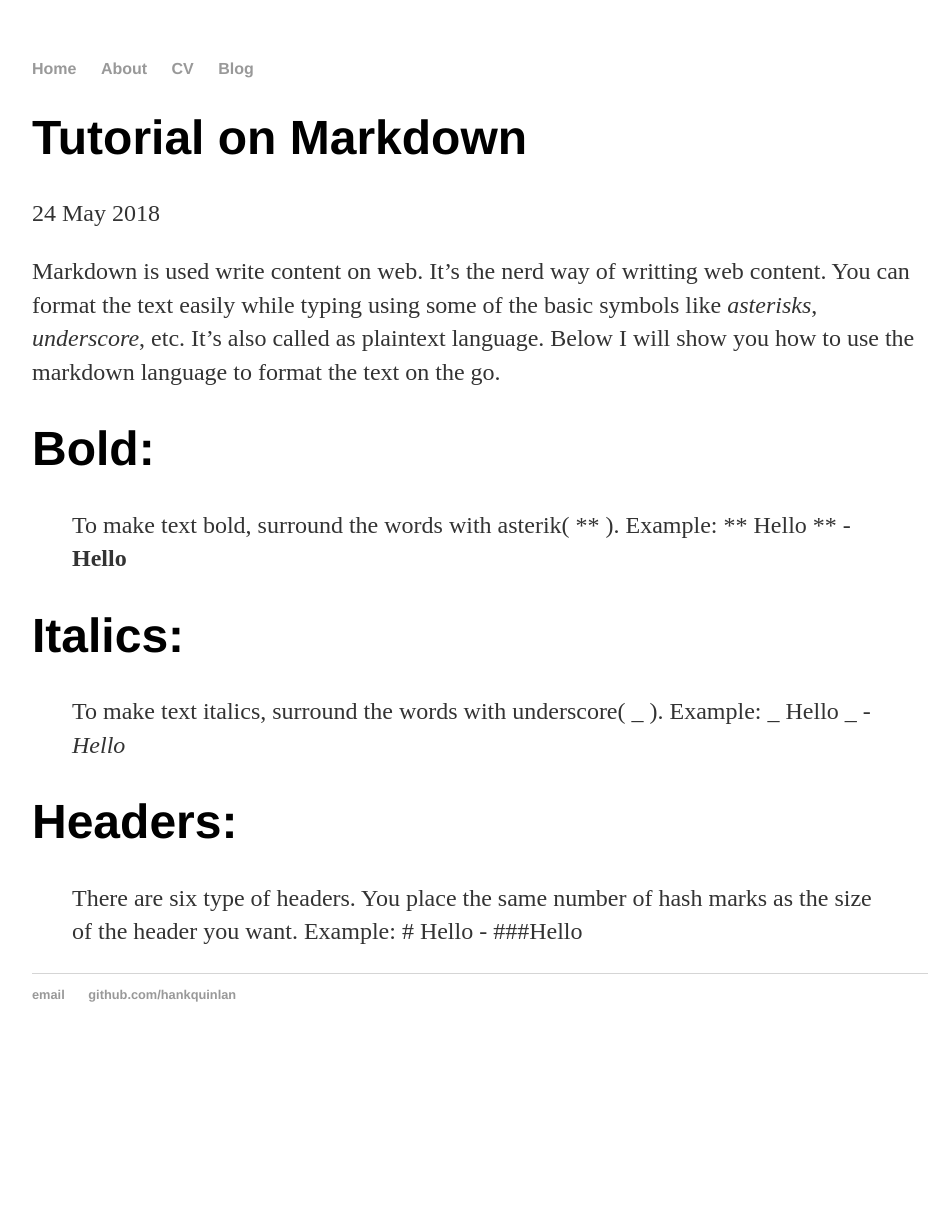
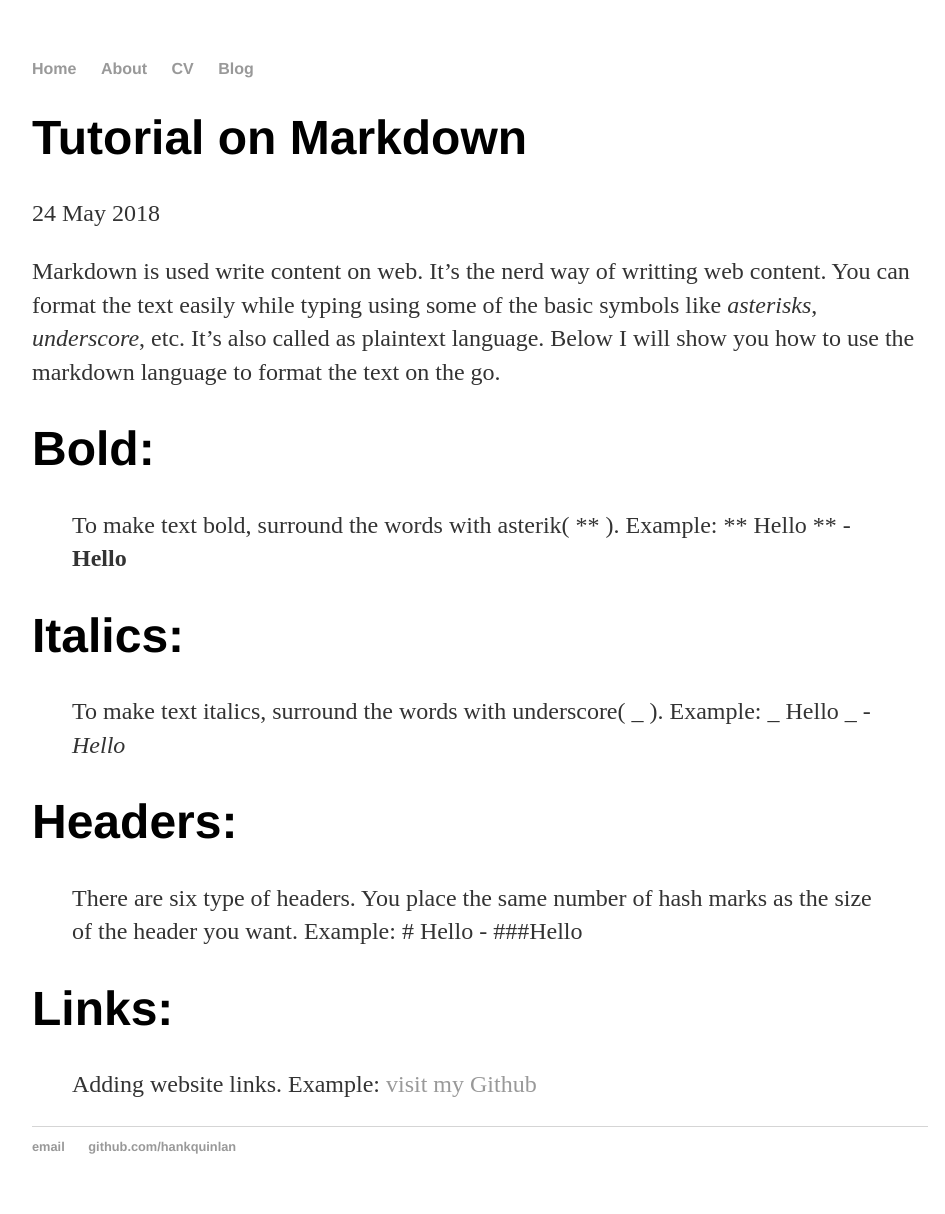
Before and after one commit to gokul-gokz/gokul-gokz.github.io, a Jekyll site: the page built from _posts/2018-05-24-Tutorial-on-markdown.md, in a window 1280 px wide. Shown: the whole page, without its empty margins (160-1105 px from the left). Built offline with Jekyll 4.4.1, drawn with Linux system fonts in a browser that asks for light colours; before the commit the page ends 1062 px from its top, so only the background shows below that.

Commit message:
Update 2018-05-24-Tutorial-on-markdown.md

```diff
--- a/_posts/2018-05-24-Tutorial-on-markdown.md
+++ b/_posts/2018-05-24-Tutorial-on-markdown.md
@@ -15,4 +15,8 @@ Example: _ Hello _    - _Hello_
 
 # Headers:
 >There are six type of headers. You place the same number of hash marks as the size of the header you want.
-Example: # Hello  - ###Hello
+Example: # Hello - ###Hello
+
+# Links:
+>Adding website links.
+Example: [visit my Github](https://github.com/gokul-gokz)
```
